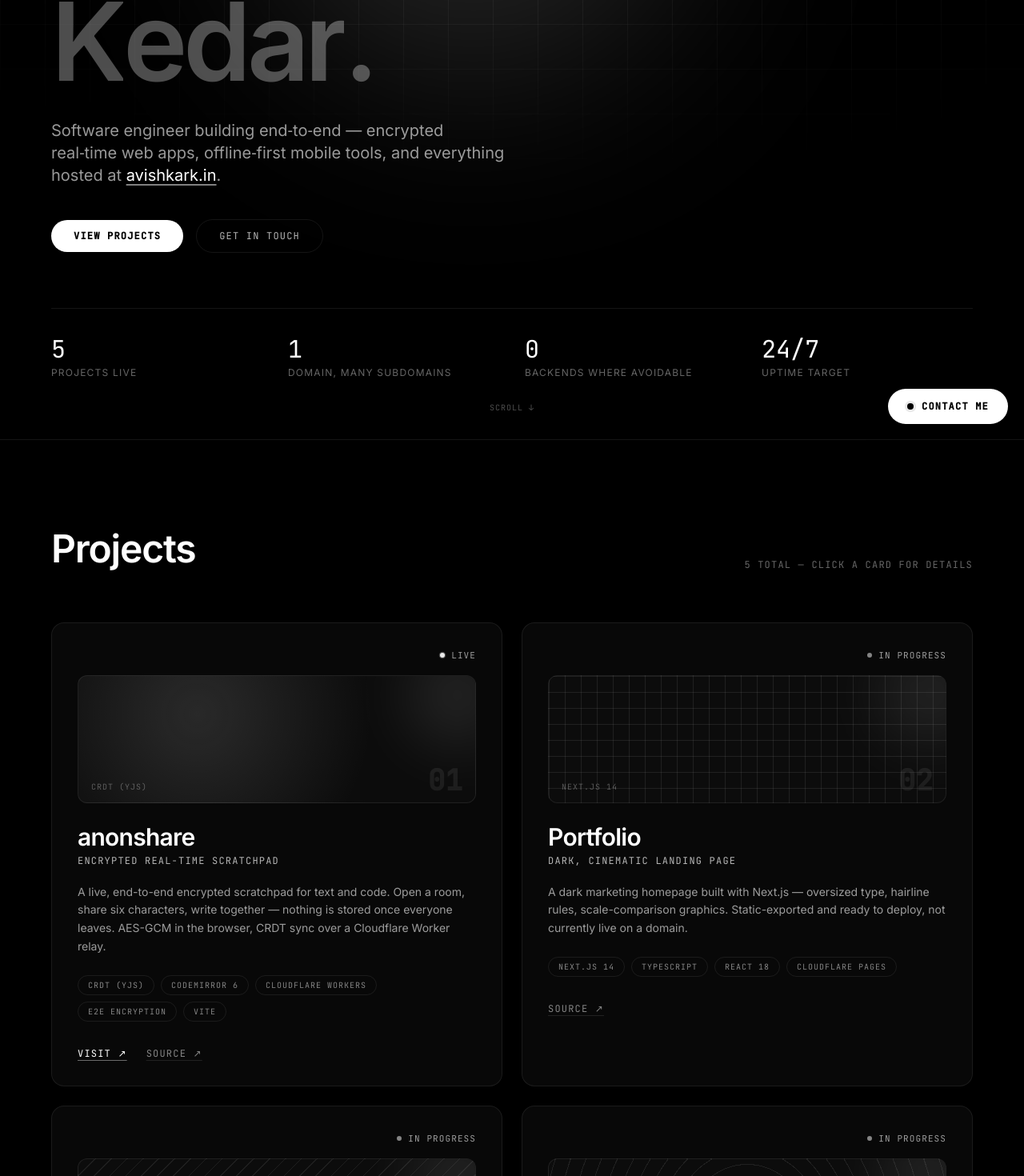
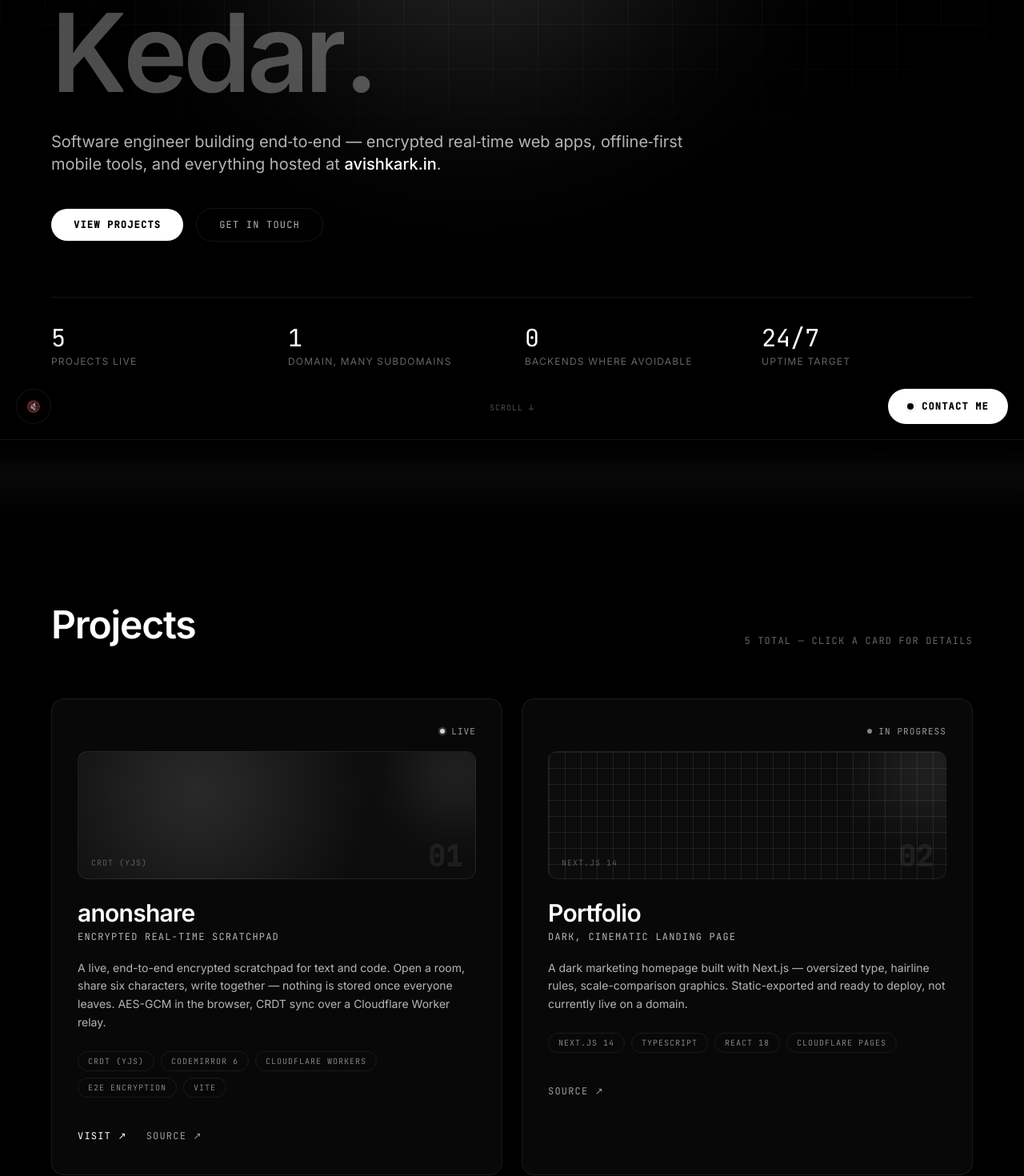
Before and after one commit to AvishkarKedar/index-projects, a React (Vite) app: page / in a window 1280 px wide. Shown: the part 250-1720 px from the top of the page at 80% size. Built offline with nearby package versions, Linux system fonts and the light colour scheme; the HTML template or start-up script is replaced by a standard one.

Commit message:
Wire in new animations across site; fix contrast, tap targets, and line length

```diff
--- a/src/App.tsx
+++ b/src/App.tsx
@@ -1,3 +1,4 @@
+import { lazy, Suspense, useEffect } from 'react'
 import { MotionConfig } from 'framer-motion'
 import Nav from './components/Nav'
 import Hero from './components/Hero'
@@ -7,24 +8,47 @@ import Contact from './components/Contact'
 import Footer from './components/Footer'
 import FloatingContactButton from './components/FloatingContactButton'
 import CustomCursor from './components/CustomCursor'
+import SectionTransition from './components/SectionTransition'
+import SoundToggle from './components/SoundToggle'
+
+const PageIntro = lazy(() => import('./components/PageIntro'))
+const CursorSpotlight = lazy(() => import('./components/CursorSpotlight'))
+
+const ORIGINAL_TITLE = 'Avishkar Kedar — Projects'
 
 export default function App() {
+  useEffect(() => {
+    function handleVisibility() {
+      document.title = document.hidden ? '👋 come back — Avishkar Kedar' : ORIGINAL_TITLE
+    }
+    document.addEventListener('visibilitychange', handleVisibility)
+    return () => document.removeEventListener('visibilitychange', handleVisibility)
+  }, [])
+
   return (
     <MotionConfig reducedMotion="user">
       <div className="min-h-screen bg-black text-white">
+        <Suspense fallback={null}>
+          <PageIntro />
+        </Suspense>
         <a href="#main-content" className="skip-link">
           Skip to content
         </a>
+        <Suspense fallback={null}>
+          <CursorSpotlight />
+        </Suspense>
         <CustomCursor />
         <Nav />
         <main id="main-content">
           <Hero />
+          <SectionTransition />
           <Projects />
           <About />
           <Contact />
         </main>
         <Footer />
         <FloatingContactButton />
+        <SoundToggle />
       </div>
     </MotionConfig>
   )
--- a/src/components/About.tsx
+++ b/src/components/About.tsx
@@ -1,6 +1,7 @@
 import { motion } from 'framer-motion'
 import AnimatedNumber from './AnimatedNumber'
 import RevealText from './RevealText'
+import TechMarquee from './TechMarquee'
 
 export default function About() {
   return (
@@ -16,7 +17,7 @@ export default function About() {
           whileInView={{ opacity: 1, y: 0 }}
           viewport={{ once: true }}
           transition={{ duration: 0.7 }}
-          className="max-w-2xl space-y-6 text-lg leading-relaxed text-white/70"
+          className="max-w-prose space-y-6 text-lg leading-relaxed text-white/80"
         >
           <p>
             I'm Avishkar — an engineer based in Pune, building small, sharp
@@ -54,6 +55,7 @@ export default function About() {
           </div>
         </motion.div>
       </div>
+      <TechMarquee />
     </section>
   )
 }
--- a/src/components/Footer.tsx
+++ b/src/components/Footer.tsx
@@ -16,7 +16,7 @@ export default function Footer() {
         </p>
         <nav className="flex gap-6 font-mono text-[11px] uppercase tracking-widest text-white/40">
           {links.map((l) => (
-            <a key={l.href} href={l.href} data-cursor="Go" className="transition-colors hover:text-white">
+            <a key={l.href} href={l.href} data-cursor="Go" className="inline-block py-2 transition-colors hover:text-white">
               {l.label}
             </a>
           ))}
@@ -25,7 +25,7 @@ export default function Footer() {
           href="#top"
           data-cursor="Top"
           whileHover={{ y: -2 }}
-          className="font-mono text-[11px] uppercase tracking-widest text-white/40 transition-colors hover:text-white"
+          className="inline-block py-2 font-mono text-[11px] uppercase tracking-widest text-white/40 transition-colors hover:text-white"
         >
           Back to top ↑
         </motion.a>
--- a/src/components/Hero.tsx
+++ b/src/components/Hero.tsx
@@ -1,6 +1,8 @@
 import { motion } from 'framer-motion'
 import RevealText from './RevealText'
 import Magnetic from './Magnetic'
+import TypingText from './TypingText'
+import AnimatedNumber from './AnimatedNumber'
 
 export default function Hero() {
   return (
@@ -22,7 +24,7 @@ export default function Hero() {
           className="mb-6 flex items-center gap-2 font-mono text-xs uppercase tracking-[0.3em] text-white/50"
         >
           <span className="h-1.5 w-1.5 animate-pulse-dot rounded-full bg-white" />
-          Pune, India — open to new projects
+          <TypingText text="Pune, India — open to new projects" speed={26} startDelay={300} />
         </motion.p>
 
         <h1 className="shine-sweep overflow-hidden text-[clamp(2.75rem,13vw,8.5rem)] font-semibold leading-[0.9] tracking-tightest text-white">
@@ -37,11 +39,11 @@ export default function Hero() {
           initial={{ opacity: 0, y: 16 }}
           animate={{ opacity: 1, y: 0 }}
           transition={{ duration: 0.7, delay: 0.9 }}
-          className="mt-8 max-w-xl text-lg text-white/60 sm:text-xl"
+          className="mt-8 max-w-prose text-lg text-white/70 sm:text-xl"
         >
           Software engineer building end‑to‑end — encrypted real‑time web apps,
           offline‑first mobile tools, and everything hosted at{' '}
-          <a href="https://avishkark.in" data-cursor="Visit" className="text-white underline decoration-white/50 underline-offset-4 hover:decoration-white">
+          <a href="https://avishkark.in" data-cursor="Visit" className="underline-grow font-medium text-white">
             avishkark.in
           </a>
           .
@@ -79,17 +81,28 @@ export default function Hero() {
           transition={{ duration: 0.7, delay: 1.3 }}
           className="mt-20 grid grid-cols-2 gap-8 border-t border-line pt-8 sm:grid-cols-4"
         >
-          {[
-            ['5', 'projects live'],
-            ['1', 'domain, many subdomains'],
-            ['0', 'backends where avoidable'],
-            ['24/7', 'uptime target'],
-          ].map(([n, l]) => (
-            <div key={l}>
-              <p className="font-mono text-2xl text-white sm:text-3xl">{n}</p>
-              <p className="mt-1 text-xs uppercase tracking-widest text-white/40">{l}</p>
-            </div>
-          ))}
+          <div>
+            <p className="font-mono text-2xl text-white sm:text-3xl">
+              <AnimatedNumber value={5} />
+            </p>
+            <p className="mt-1 text-xs uppercase tracking-widest text-white/40">projects live</p>
+          </div>
+          <div>
+            <p className="font-mono text-2xl text-white sm:text-3xl">
+              <AnimatedNumber value={1} />
+            </p>
+            <p className="mt-1 text-xs uppercase tracking-widest text-white/40">domain, many subdomains</p>
+          </div>
+          <div>
+            <p className="font-mono text-2xl text-white sm:text-3xl">
+              <AnimatedNumber value={0} />
+            </p>
+            <p className="mt-1 text-xs uppercase tracking-widest text-white/40">backends where avoidable</p>
+          </div>
+          <div>
+            <p className="font-mono text-2xl text-white sm:text-3xl">24/7</p>
+            <p className="mt-1 text-xs uppercase tracking-widest text-white/40">uptime target</p>
+          </div>
         </motion.div>
       </div>
 
--- a/src/components/Nav.tsx
+++ b/src/components/Nav.tsx
@@ -1,6 +1,7 @@
 import { useEffect, useState } from 'react'
 import { AnimatePresence, motion, useScroll, useSpring } from 'framer-motion'
 import Magnetic from './Magnetic'
+import ScrambleText from './ScrambleText'
 
 const links = [
   { label: 'Work', href: '#projects' },
@@ -39,7 +40,7 @@ export default function Nav() {
               AVISHKAR<span className="text-white/40">.KEDAR</span>
             </a>
           </Magnetic>
-          <nav className="hidden gap-1 rounded-full border border-line p-1 font-mono text-xs uppercase tracking-widest text-white/60 sm:flex">
+          <nav className="hidden gap-1 rounded-full border border-line p-1 font-mono text-xs uppercase tracking-widest text-white/70 sm:flex">
             {links.map((l) => (
               <a
                 key={l.href}
@@ -47,7 +48,7 @@ export default function Nav() {
                 data-cursor="Go"
                 className="rounded-full px-4 py-2 transition-colors hover:bg-white/10 hover:text-white"
               >
-                {l.label}
+                <ScrambleText text={l.label} />
               </a>
             ))}
           </nav>
--- a/src/components/ProjectCard.tsx
+++ b/src/components/ProjectCard.tsx
@@ -3,6 +3,7 @@ import { motion, useMotionTemplate, useMotionValue, useReducedMotion, useSpring
 import { Project } from '../data/projects'
 import StatusDot from './StatusDot'
 import ProjectVisual from './ProjectVisual'
+import ScrambleText from './ScrambleText'
 
 export default function ProjectCard({
   project,
@@ -55,7 +56,7 @@ export default function ProjectCard({
       onClick={() => onOpen(project)}
       data-cursor="Open"
       style={{ rotateX: springRotateX, rotateY: springRotateY, transformPerspective: 1000 }}
-      className="glass glow-border group relative cursor-pointer overflow-hidden rounded-2xl p-8"
+      className="glass glow-border rotating-border group relative cursor-pointer overflow-hidden rounded-2xl p-8"
     >
       <motion.div
         aria-hidden="true"
@@ -68,10 +69,10 @@ export default function ProjectCard({
         </div>
         <ProjectVisual project={project} index={index} />
         <motion.h3 layoutId={`title-${project.name}`} className="text-2xl font-semibold tracking-tight text-white sm:text-3xl">
-          {project.name}
+          <ScrambleText text={project.name} />
         </motion.h3>
         <p className="mt-1 font-mono text-xs uppercase tracking-widest text-white/70">{project.tagline}</p>
-        <p className="mt-5 text-sm leading-relaxed text-white/60">{project.description}</p>
+        <p className="mt-5 text-sm leading-relaxed text-white/70">{project.description}</p>
         <div className="mt-6 flex flex-wrap gap-2">
           {project.tags.map((tag) => (
             <span key={tag} className="rounded-full border border-line px-3 py-1 font-mono text-[10px] uppercase tracking-widest text-white/50">
@@ -79,14 +80,14 @@ export default function ProjectCard({
             </span>
           ))}
         </div>
-        <div className="mt-8 flex gap-6 font-mono text-xs uppercase tracking-widest">
+        <div className="mt-8 flex flex-wrap items-center gap-6 font-mono text-xs uppercase tracking-widest">
           {project.live && (
             <a
               href={project.live}
               target="_blank"
               rel="noreferrer"
               onClick={(e) => e.stopPropagation()}
-              className="text-white underline decoration-white/40 underline-offset-4 hover:decoration-white"
+              className="underline-grow inline-flex items-center py-2 text-white"
             >
               Visit ↗
             </a>
@@ -96,7 +97,7 @@ export default function ProjectCard({
             target="_blank"
             rel="noreferrer"
             onClick={(e) => e.stopPropagation()}
-            className="text-white/50 underline decoration-white/10 underline-offset-4 hover:text-white hover:decoration-white/30"
+            className="underline-grow inline-flex items-center py-2 text-white/60 hover:text-white"
           >
             Source ↗
           </a>
--- a/src/components/ProjectModal.tsx
+++ b/src/components/ProjectModal.tsx
@@ -61,7 +61,7 @@ export default function ProjectModal({ project, onClose }: { project: Project |
                 <p className="mt-1 font-mono text-xs uppercase tracking-widest text-white/70">{project.tagline}</p>
               </motion.div>
 
-              <motion.div variants={item} className="mt-7">
+              <motion.div variants={item} className="mt-7 max-w-prose">
                 <p className="font-mono text-[11px] uppercase tracking-widest text-white/40">Overview</p>
                 <p className="mt-2 text-base leading-relaxed text-white/70">{project.details.overview}</p>
               </motion.div>
@@ -78,7 +78,7 @@ export default function ProjectModal({ project, onClose }: { project: Project |
                 </ul>
               </motion.div>
 
-              <motion.div variants={item} className="mt-7">
+              <motion.div variants={item} className="mt-7 max-w-prose">
                 <p className="font-mono text-[11px] uppercase tracking-widest text-white/40">Architecture</p>
                 <p className="mt-2 text-sm leading-relaxed text-white/70">{project.details.architecture}</p>
               </motion.div>
--- a/src/index.css
+++ b/src/index.css
@@ -61,6 +61,61 @@ body {
   opacity: 1;
 }
 
+.rotating-border {
+  position: relative;
+}
+.rotating-border::after {
+  content: '';
+  position: absolute;
+  inset: 0;
+  padding: 1px;
+  border-radius: inherit;
+  background: conic-gradient(from 0deg, transparent, rgba(255, 255, 255, 0.55), transparent 35%);
+  -webkit-mask: linear-gradient(#000 0 0) content-box, linear-gradient(#000 0 0);
+  -webkit-mask-composite: xor;
+  mask-composite: exclude;
+  opacity: 0;
+  transition: opacity 0.3s ease;
+  animation: rotate-border 3.5s linear infinite;
+  pointer-events: none;
+}
+.rotating-border:hover::after {
+  opacity: 1;
+}
+@keyframes rotate-border {
+  to {
+    transform: rotate(360deg);
+  }
+}
+
+.underline-grow {
+  background-image: linear-gradient(currentColor, currentColor);
+  background-size: 0% 1px;
+  background-position: 0 100%;
+  background-repeat: no-repeat;
+  transition: background-size 0.35s cubic-bezier(0.16, 1, 0.3, 1);
+  text-decoration: none;
+}
+.underline-grow:hover,
+.underline-grow:focus-visible {
+  background-size: 100% 1px;
+}
+
+.typing-cursor {
+  display: inline-block;
+  width: 2px;
+  height: 0.9em;
+  margin-left: 2px;
+  background: currentColor;
+  vertical-align: -0.1em;
+  animation: typing-blink 1s steps(1) infinite;
+}
+@keyframes typing-blink {
+  50% {
+    opacity: 0;
+  }
+}
+
 .shine-sweep {
   position: relative;
 }
@@ -78,9 +133,15 @@ body {
   pointer-events: none;
 }
 @keyframes shine-sweep {
-  0% { left: -150%; }
-  35% { left: 150%; }
-  100% { left: 150%; }
+  0% {
+    left: -150%;
+  }
+  35% {
+    left: 150%;
+  }
+  100% {
+    left: 150%;
+  }
 }
 
 ::selection {
@@ -102,8 +163,15 @@ body {
 }
 
 @keyframes pulse-dot {
-  0%, 100% { opacity: 1; box-shadow: 0 0 0 0 rgba(255, 255, 255, 0.35); }
-  50% { opacity: 0.6; box-shadow: 0 0 0 6px rgba(255, 255, 255, 0); }
+  0%,
+  100% {
+    opacity: 1;
+    box-shadow: 0 0 0 0 rgba(255, 255, 255, 0.35);
+  }
+  50% {
+    opacity: 0.6;
+    box-shadow: 0 0 0 6px rgba(255, 255, 255, 0);
+  }
 }
 .animate-pulse-dot {
   animation: pulse-dot 2s ease-in-out infinite;
@@ -139,13 +207,21 @@ textarea:focus-visible {
 
 @media (prefers-reduced-motion: reduce) {
   .animate-blob,
-  .animate-pulse-dot {
+  .animate-pulse-dot,
+  .animate-marquee {
     animation: none !important;
   }
   .shine-sweep::after {
     animation: none !important;
     display: none;
   }
+  .rotating-border::after {
+    animation: none !important;
+  }
+  .typing-cursor {
+    animation: none !important;
+    opacity: 1;
+  }
   html {
     scroll-behavior: auto !important;
   }
--- a/tailwind.config.ts
+++ b/tailwind.config.ts
@@ -21,9 +21,13 @@ export default {
           '33%': { transform: 'translate(30px, -40px) scale(1.1)' },
           '66%': { transform: 'translate(-20px, 20px) scale(0.95)' },
         },
+        marquee: {
+          to: { transform: 'translateX(-50%)' },
+        },
       },
       animation: {
         blob: 'blob 14s ease-in-out infinite',
+        marquee: 'marquee 32s linear infinite',
       },
     },
   },
```
Also changed, not shown: src/components/ContactForm.tsx (+13 -2 lines).
